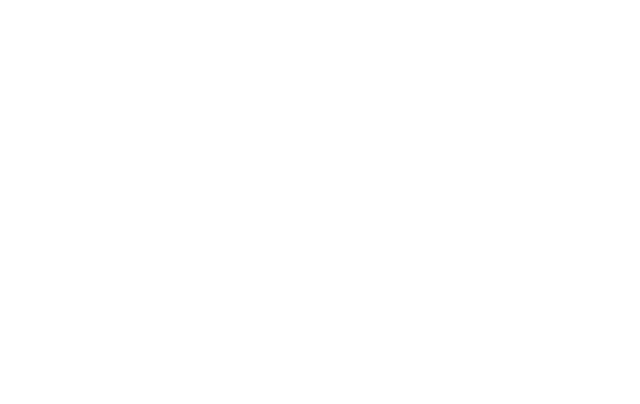
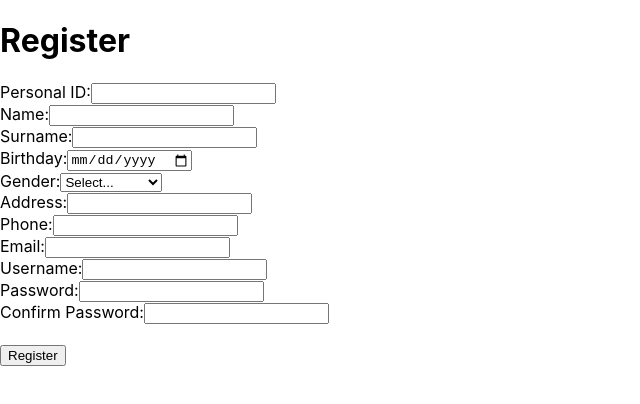
Before and after one commit to argjirashala/Thesis_work, a React (Create React App) app in the folder thesis/: page /register in a window 1280 px wide. Before the commit this address had no page. Shown: the top 404 px of the page, without its empty margins (0-640 px from the left). Built offline with nearby package versions, Linux system fonts and the light colour scheme.

Commit message:
Regestration of the patients done

```diff
--- a/thesis/src/App.js
+++ b/thesis/src/App.js
@@ -1,5 +1,5 @@
 //import logo from './logo.svg';
-import './App.css';
+
 
 // function App() {
 //   return (
@@ -28,9 +28,15 @@
 // }
 
 //export default App;
+import './App.css';
 import { BrowserRouter as Router, Route, Routes } from 'react-router-dom';
 import LoginPage from './Login';
 import FirebaseTest from './FirebaseTest';
+import RegisterPage from './RegisterPage';
+
+
+
+
 
 function App() {
   return (
@@ -38,6 +44,7 @@
       <Routes>
         <Route path="/" element={<LoginPage />} />
         <Route path="/test" element={<FirebaseTest />} />
+        <Route path="/register" element={<RegisterPage />} />
       </Routes>
     </Router>
   );
--- a/thesis/src/FirebaseTest.js
+++ b/thesis/src/FirebaseTest.js
@@ -0,0 +1,28 @@
+import React, { useEffect } from 'react';
+import { collection, addDoc, getFirestore } from "firebase/firestore";
+import { db } from './firebase';  // import Firestore database
+
+function FirebaseTest() {
+  useEffect(() => {
+    const addData = async () => {
+      try {
+        await addDoc(collection(db, "test"), {
+          first: "Ada",
+          last: "Lovelace",
+          born: 1815
+        });
+      } catch (e) {
+        console.error("Error adding document: ", e);
+      }
+    };
+    addData();
+  }, []);
+
+  return (
+    <div>
+      <h1>Testing Firebase</h1>
+    </div>
+  );
+}
+
+export default FirebaseTest;
--- /dev/null
+++ b/thesis/src/RegisterPage.js
@@ -0,0 +1,166 @@
+import React, { useState } from 'react';
+import { addDoc, collection, getDocs, query, where } from 'firebase/firestore';
+import { db } from './firebase';
+
+function RegisterPage() {
+  const [formData, setFormData] = useState({
+    personalID: '',
+    name: '',
+    surname: '',
+    birthday: '',
+    gender: '',
+    address: '',
+    phone: '',
+    email: '',
+    username: '',
+    password: '',
+    confirmPassword: '',
+  });
+
+  const [errors, setErrors] = useState([]);
+
+  const handleChange = (e) => {
+    const { name, value } = e.target;
+    setFormData({ ...formData, [name]: value });
+    setErrors([]); // Clear errors when field value changes
+  };
+
+  const handleSubmit = async (e) => {
+    e.preventDefault();
+    let newErrors = [];
+
+    const emailPattern = /^\S+@\S+\.\S+$/;
+    const passwordPattern = /^(?=.*[A-Za-z])(?=.*\d)[A-Za-z\d]{8,20}$/;
+    const namePattern = /^[a-zA-Z]+$/;
+
+    // Check if all fields are filled
+    if (Object.values(formData).some(value => value === "")) {
+      newErrors.push("All fields must be filled!");
+    }
+
+    // Check if names only contain letters
+    if (!(namePattern.test(formData.name) && namePattern.test(formData.surname))) {
+      newErrors.push("Name and surname should only contain letters");
+    }
+
+    // Check if passwords match
+    if (formData.password !== formData.confirmPassword) {
+      newErrors.push("Passwords do not match!");
+    }
+
+    // Check if password length is between 8 and 20 characters, contains at least one number and rest can be letters
+    if (!passwordPattern.test(formData.password)) {
+      newErrors.push("Password should be between 8 and 20 characters, contain at least one number, and the rest can be letters.");
+    }
+
+    // Check if email is valid
+    if (!emailPattern.test(formData.email)) {
+      newErrors.push("Invalid email format.");
+    }
+
+    if (newErrors.length > 0) {
+      setErrors(newErrors);
+      return;
+    }
+
+    // Query firestore for uniqueness of personalID, email and username
+    const personalIDExists = await (await getDocs(query(collection(db, "patients"), where("personalID", "==", formData.personalID)))).size > 0;
+    const emailExists = await (await getDocs(query(collection(db, "patients"), where("email", "==", formData.email)))).size > 0;
+    const usernameExists = await (await getDocs(query(collection(db, "patients"), where("username", "==", formData.username)))).size > 0;
+
+    if (personalIDExists || emailExists || usernameExists) {
+      setErrors(["Personal ID, email or username already exists. They must be unique."]);
+      return;
+    }
+
+    try {
+        await addDoc(collection(db, "patients"), formData);
+        setErrors(["Registration successful!"]);
+    } catch (error) {
+        setErrors([`Error adding document: ${error}`]);
+    }
+  };
+
+  return (
+    <div>
+      <h1>Register</h1>
+      <form onSubmit={handleSubmit}>
+        {/* Rest of your form fields */}
+        <label>
+          Personal ID:
+          <input type="text" name="personalID" onChange={handleChange} />
+        </label>
+        <br></br>
+        <label>
+          Name:
+          <input type="text" name="name" onChange={handleChange} />
+        </label>
+        <br></br>
+        <label>
+          Surname:
+          <input type="text" name="surname" onChange={handleChange} />
+        </label>
+        <br></br>
+        <label>
+          Birthday:
+          <input type="date" name="birthday" onChange={handleChange} />
+        </label>
+        <br></br>
+        <label>
+  Gender:
+  <select name="gender" onChange={handleChange}>
+    <option value="">Select...</option>
+    <option value="male">Male</option>
+    <option value="female">Female</option>
+    <option value="not_specified">Not Specified</option>
+  </select>
+</label>
+<br></br>
+        <label>
+          Address:
+          <input type="text" name="address" onChange={handleChange} />
+        </label>
+        <br></br>
+        <label>
+          Phone:
+          <input type="number" name="phone" onChange={handleChange} />
+        </label>
+        <br></br>
+        <label>
+          Email:
+          <input type="text" name="email" onChange={handleChange} />
+        </label>
+        <br></br>
+        <label>
+          Username:
+          <input type="text" name="username" onChange={handleChange} />
+        </label>
+        <label>
+        <br></br>
+          Password:
+          <input type="password" name="password" onChange={handleChange} />
+        </label>
+        <br></br>
+        <label>
+          Confirm Password:
+          <input type="password" name="confirmPassword" onChange={handleChange} />
+        </label>
+        <br></br>
+        <br></br>
+        {/* ... */}
+        <button type="submit">Register</button>
+        <br></br>
+        <br></br>
+        {errors.length > 0 && (
+          <div style={{backgroundColor: 'pink', width: '400px', height: '200px'}}>
+          {errors.map((error, index) => <li key={index}>{error}</li>)}
+        </div>
+        )}
+      </form>
+    </div>
+  );
+}
+
+
+
+export default RegisterPage;
--- a/thesis/src/firebase.js
+++ b/thesis/src/firebase.js
@@ -1,6 +1,6 @@
-import firebase from 'firebase/app';
-import 'firebase/auth';
-import 'firebase/firestore';
+import { initializeApp } from 'firebase/app';
+import { getFirestore } from 'firebase/firestore';
+import { getAuth } from 'firebase/auth';
 
 const firebaseConfig = {
     apiKey: "AIzaSyAdSI0BaFYvdJzsbUyFb68au6JHpr-B1bk",
@@ -11,9 +11,7 @@
     appId: "1:634132668222:web:xxxxxxxxxxxxxx" // replace 'your-app-id' with your actual app id
 };
 
+const app = initializeApp(firebaseConfig);
 
-
-firebase.initializeApp(firebaseConfig);
-
-export const auth = firebase.auth();
-export const firestore = firebase.firestore();
+export const auth = getAuth(app);
+export const db = getFirestore(app);
```
